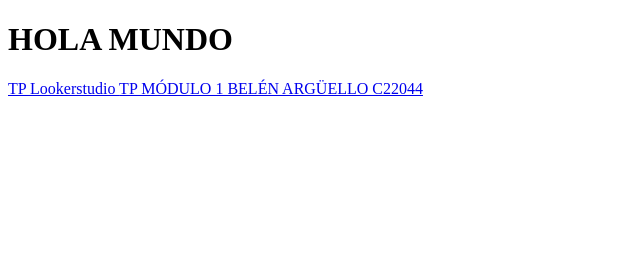
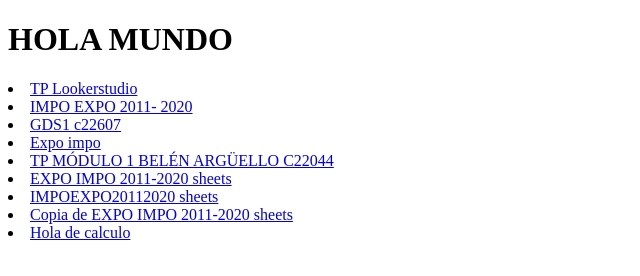
Before and after one commit to GRABOSCO/Ejemplo, a plain HTML site: page index.html in a window 1280 px wide. Shown: the whole page, without its empty margins (0-640 px from the left). Drawn offline with Linux system fonts and the light colour scheme.

Commit message:
sube google sheet y Lookerstudio

```diff
--- a/index.html
+++ b/index.html
@@ -7,9 +7,22 @@
 
 <body>
 <h1>HOLA MUNDO </h1>
-  <a href="https://lookerstudio.google.com/reporting/51c73744-5c9e-4c32-94a4-0e149137406d/page/5234C"> TP Lookerstudio </a>
-   <a href="https://lookerstudio.google.com/reporting/8e3feb81-fab3-4974-9009-7fab642e8fbd/page/p_dsutarevuc"> TP MÓDULO 1 BELÉN ARGÜELLO C22044
- </a>
+  <li> <a href="https://lookerstudio.google.com/reporting/51c73744-5c9e-4c32-94a4-0e149137406d/page/5234C"> TP Lookerstudio </a></li>
+    <li> <a href="https://lookerstudio.google.com/reporting/db5a6c54-6f97-4c5b-98e9-48313eb32054/page/7b17C"> IMPO EXPO 2011- 2020
+ </a></li>
+	  <li> <a href="https://lookerstudio.google.com/reporting/72d1bc98-244b-47f9-a95f-09829b4eb68a/page/p_mrhhmj1azc"> GDS1 c22607
+ </a></li>
+  <li> <a href="https://lookerstudio.google.com/reporting/e7750014-2ebc-4a69-9156-4187708c985b/page/QVM5C"> Expo impo
+ </a></li>
+  <li> <a href="https://lookerstudio.google.com/reporting/8e3feb81-fab3-4974-9009-7fab642e8fbd/page/p_dsutarevuc"> TP MÓDULO 1 BELÉN ARGÜELLO C22044
+ </a> </li>
+   <li> <a href="https://docs.google.com/spreadsheets/d/1wmSxWgvw3GMGOL4Ul2EOWOPSnDNnoMf5dojQDTXcyCA/edit#gid=395758806"> EXPO IMPO 2011-2020 sheets </a></li>
+    <li> <a href="https://docs.google.com/spreadsheets/d/1oWE1gm6GLCEg9vDCV3cdIhrug5HotD2ey7_c8WE7yGs/edit#gid=944374720"> IMPOEXPO20112020 sheets </a></li>
+
+    <li> <a href="https://docs.google.com/spreadsheets/d/1jXAxjsWtObmuwjIjQ8jITdr-hVzrZHQdU94q2EW8Sa4/edit#gid=1433324660"> Copia de EXPO IMPO 2011-2020 sheets </a></li>
+   <li> <a href="https://docs.google.com/spreadsheets/u/0/"> Hola de calculo</a></li>
+
+
 
 
 </body>
```
